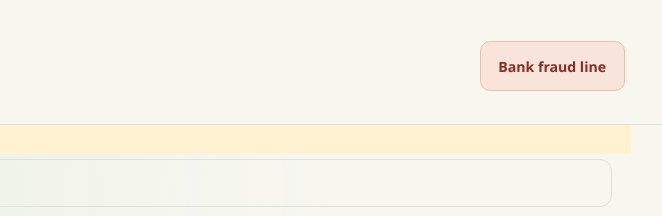
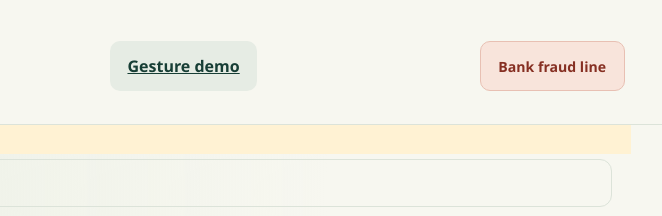
Before and after one commit to ChumaMike/Mgadi, a website with bundled scripts: page entry/public/index.html in a window 1280 px wide. Shown: the top 216 px of the page, 509-1171 px from the left. Built offline with nearby package versions, Linux system fonts and the light colour scheme; files whose address does not match are found by name.

Commit message:
Demo: link one-tap animated safety gestures from Mgadi header

```diff
--- a/entry/public/index.html
+++ b/entry/public/index.html
@@ -16,6 +16,7 @@
     <a class="skip-link" lang="en" href="#app">Skip to main content</a>
     <header class="site-header">
       <a class="brand" lang="en" href="/" aria-label="Mgadi home"><span class="brand-logo"><img src="/brand/mgadi-logo.png" alt="Mgadi" width="1254" height="1254"></span><span class="brand-tagline">First-hour scam response</span></a>
+      <a class="button secondary" href="/gesture-demo.html" aria-label="Open the animated safety gesture demo">Gesture demo</a>
       <button id="emergency-button" class="button danger" type="button">Bank fraud line</button>
     </header>
     <p id="offline-status" class="offline-status" role="status" aria-live="polite" lang="en" data-state="saving"></p>
```
